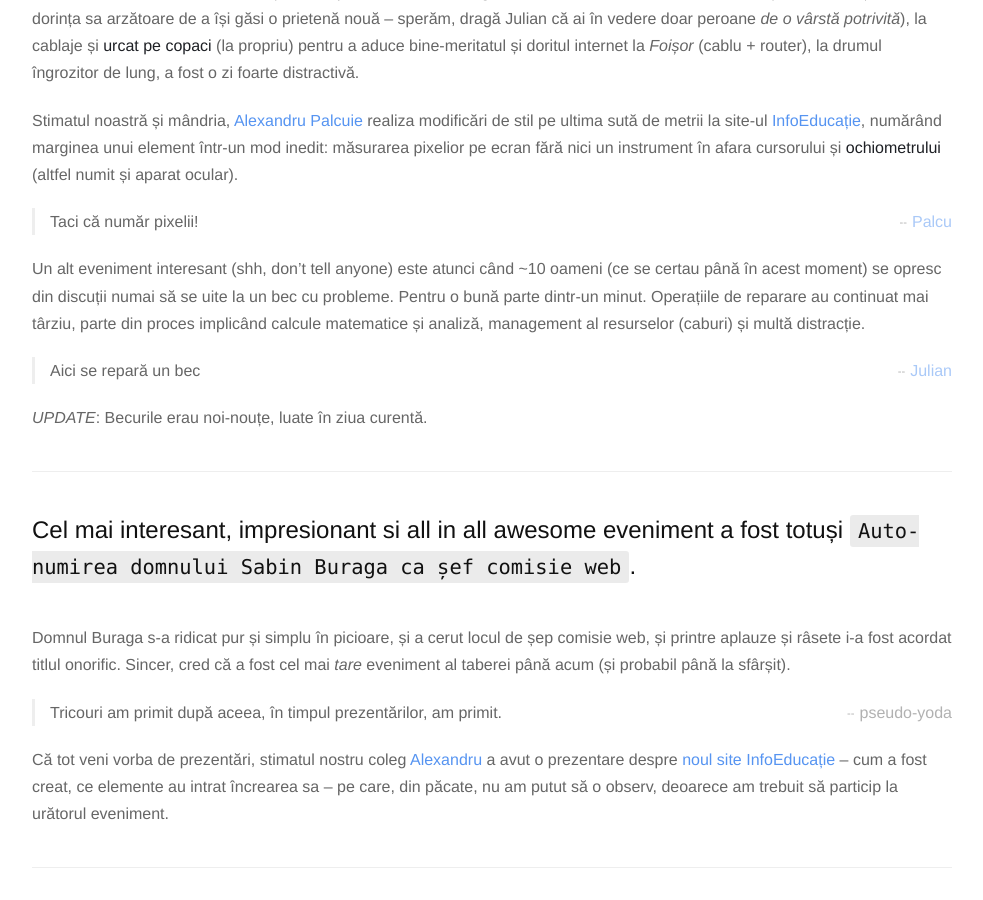
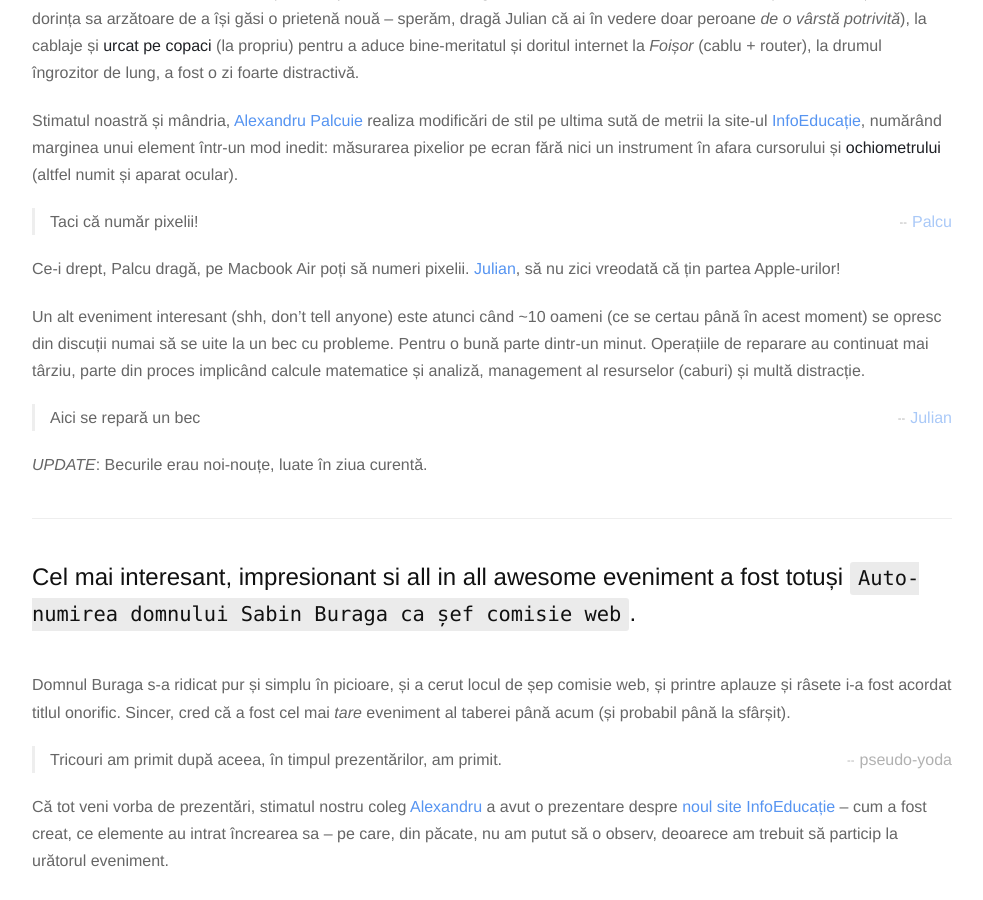
Before and after one commit to sabinmarcu/old-jekyll-build, a Jekyll site: the page built from _posts/2015-08-02-init-galaciuc.markdown, in a window 1280 px wide and 900 px high, scrolled down 435 px. Shown: the whole window, without its empty margins (148-1131 px from the left). Built offline with Jekyll 4.4.1, drawn with Linux system fonts in a browser that asks for light colours; nearby versions of some CDN libraries; Markdown is read by kramdown in place of the engine named in the settings.

Commit message:
small update

```diff
--- a/_posts/2015-08-02-init-galaciuc.markdown
+++ b/_posts/2015-08-02-init-galaciuc.markdown
@@ -14,6 +14,8 @@ De la 2-3 ore de haz cu Microsoft și [Julian](#julian) (a se citi: tot felul de
 Stimatul noastră și mândria, [Alexandru Palcuie](#palcu) realiza modificări de stil pe ultima sută de metrii la site-ul [InfoEducație](https://infoeducatie.ro/), numărând marginea unui element într-un mod inedit: măsurarea pixelior pe ecran fără nici un instrument în afara cursorului și **ochiometrului** (altfel numit și aparat ocular).
 
 > Taci că număr pixelii! <cite>[Palcu](#palcu)</cite>
+
+Ce-i drept, Palcu dragă, pe Macbook Air poți să numeri pixelii. [Julian](#julian), să nu zici vreodată că țin partea Apple-urilor!
 
 Un alt eveniment interesant (shh, don't tell anyone) este atunci când ~10 oameni (ce se certau până în acest moment) se opresc din discuții numai să se uite la un bec cu probleme. Pentru o bună parte dintr-un minut. Operațiile de reparare au continuat mai târziu, parte din proces implicând calcule matematice și analiză, management al resurselor (caburi) și multă distracție.
 
```
